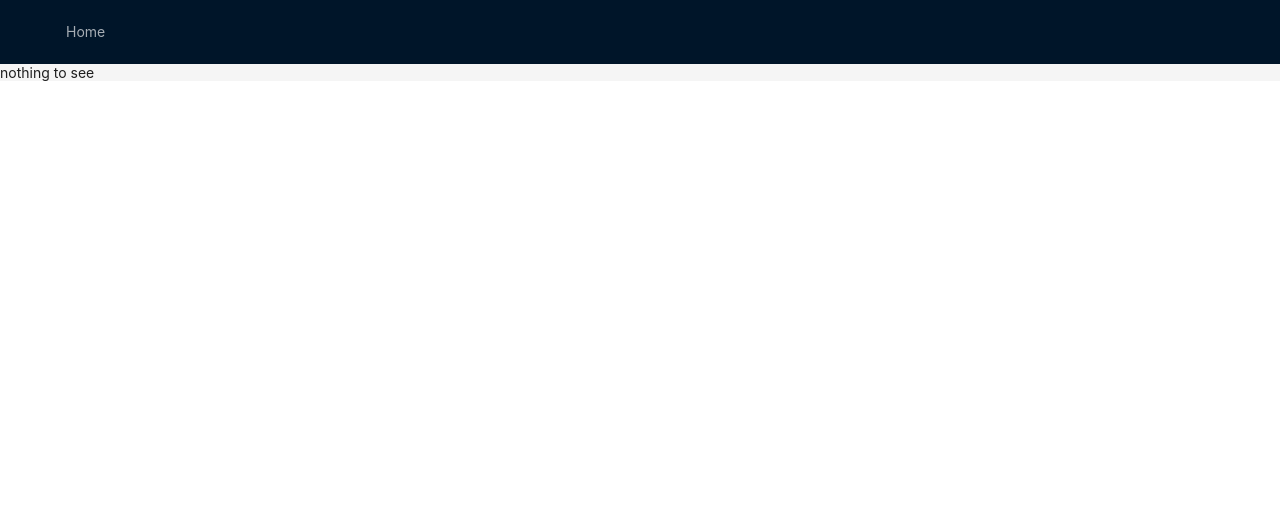
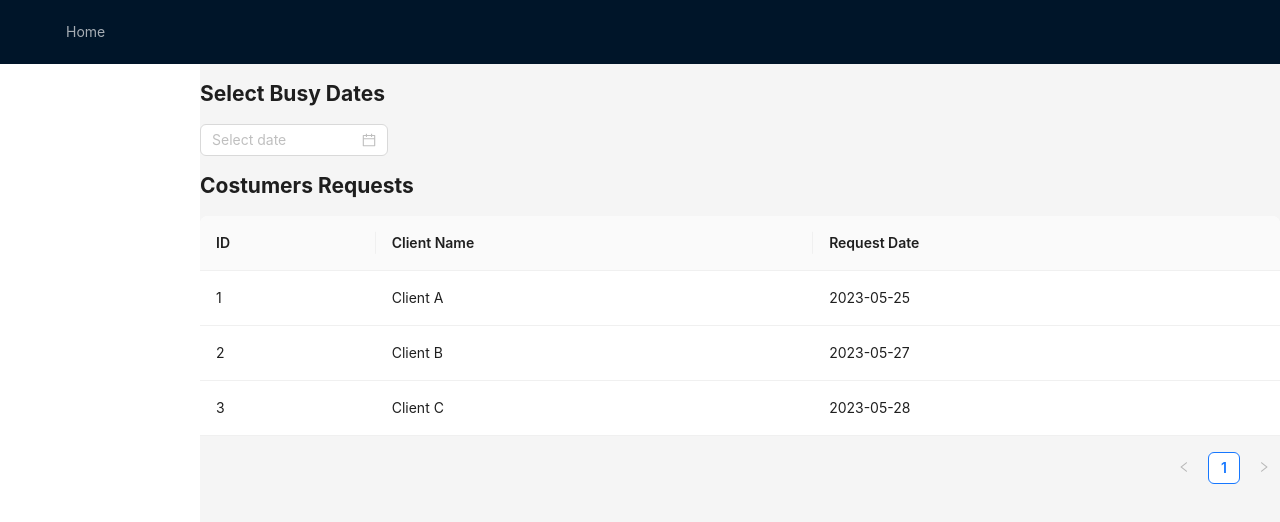
Before and after one commit to zohar-tzabari/integrative_proj, a React (Create React App) app: page /supplierPage in a window 1280 px wide. Shown: the top 522 px of the page. Built offline with nearby package versions, Linux system fonts and the light colour scheme.

Commit message:
[supliier] add page to manage the events

```diff
--- a/src/menu.js
+++ b/src/menu.js
@@ -10,6 +10,7 @@ import RegistrationForm from "./sharedComponents/RegisterUser";
 import { useSelector } from "react-redux";
 import { useEffect, useState } from "react";
 import { TablePage, GuestForm } from "./pages/tables";
+import SupplierPage from "./pages/supplierPage";
 
 const { Header, Content } = Layout;
 
@@ -53,6 +54,10 @@ function NewMenu() {
               path="BuisnessRegistrationForm"
               element={<BuisnessRegistrationForm />}
             />
+            <Route
+              path="supplierPage"
+              element={<SupplierPage />}
+            />
             <Route path="tables/arrangeTables" element={<TablePage />} />
             <Route path="tables/insertGuests" element={<GuestForm />} />
             <Route
@@ -82,6 +87,11 @@ function MenuComp() {
               key: "/BuisnessRegistrationForm",
               to: "/BuisnessRegistrationForm",
               name: "Buisness Registration Form",
+            },
+            {
+              key: "/supplierPage",
+              to: "/supplierPage",
+              name: "Buisness page",
             },
           ]);
           break;
--- /dev/null
+++ b/src/pages/supplierPage.js
@@ -0,0 +1,56 @@
+import React, { useState } from 'react';
+import { Layout, DatePicker, Table } from 'antd';
+
+const { Header, Sider, Content, Footer } = Layout;
+
+const latestClients = [
+  { id: 1, name: 'Client A', date: '2023-05-25' },
+  { id: 2, name: 'Client B', date: '2023-05-27' },
+  { id: 3, name: 'Client C', date: '2023-05-28' },
+]; // Sample array of latest clients
+
+const columns = [
+    { title: 'ID', dataIndex: 'id', key: 'id' },
+    { title: 'Client Name', dataIndex: 'name', key: 'name' },
+    { title: 'Request Date', dataIndex: 'date', key: 'date' },
+  ];
+
+const SupplierPage = () => {
+    const [busyDates, setBusyDates] = useState(['2023-05-15', '2023-05-20', '2023-05-22']);
+
+    const disabledDate = (current) => {
+      // Disable dates that are already busy
+      const formattedDate = current.format('YYYY-MM-DD');
+      return busyDates.includes(formattedDate);
+    };
+
+    const handleDateChange = (date, dateString) => {
+      const formattedDate = date.format('YYYY-MM-DD');
+      if (busyDates.includes(formattedDate)) {
+        // Remove date if it already exists in the array
+        setBusyDates(busyDates.filter((date) => date !== formattedDate));
+      } else {
+        // Add date if it doesn't exist in the array
+        setBusyDates([...busyDates, formattedDate]);
+      }
+    };
+
+
+  return (
+    <Layout>
+      <Sider style={{ background: "#fff"}}></Sider>
+      <Layout>
+        <Content>
+          <h2>Select Busy Dates</h2>
+          <DatePicker disabledDate={disabledDate} onChange={handleDateChange} />
+
+          <h2>Costumers Requests</h2>
+          <Table dataSource={latestClients} columns={columns} />
+        </Content>
+        <Footer></Footer>
+      </Layout>
+    </Layout>
+  );
+};
+
+export default SupplierPage;
```
